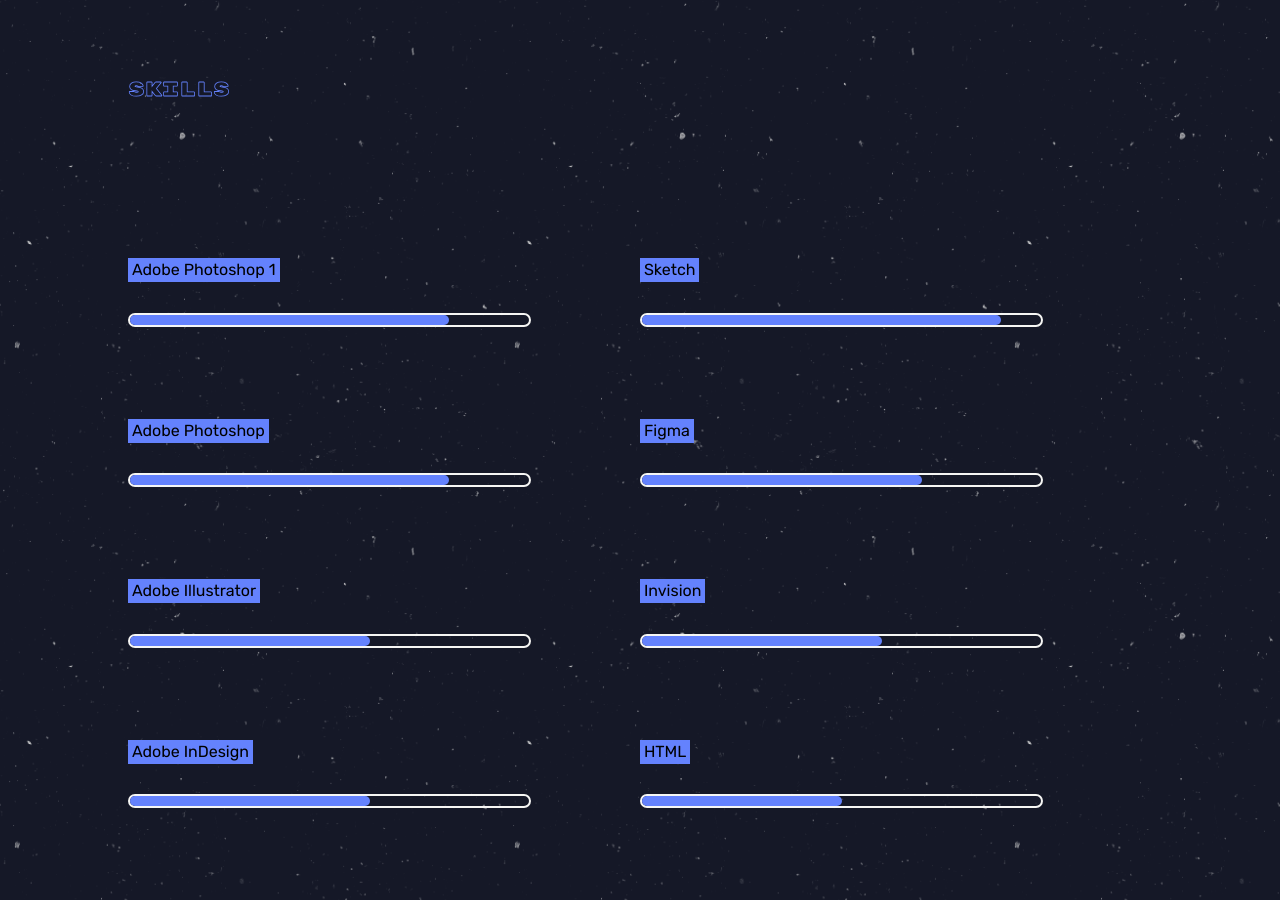
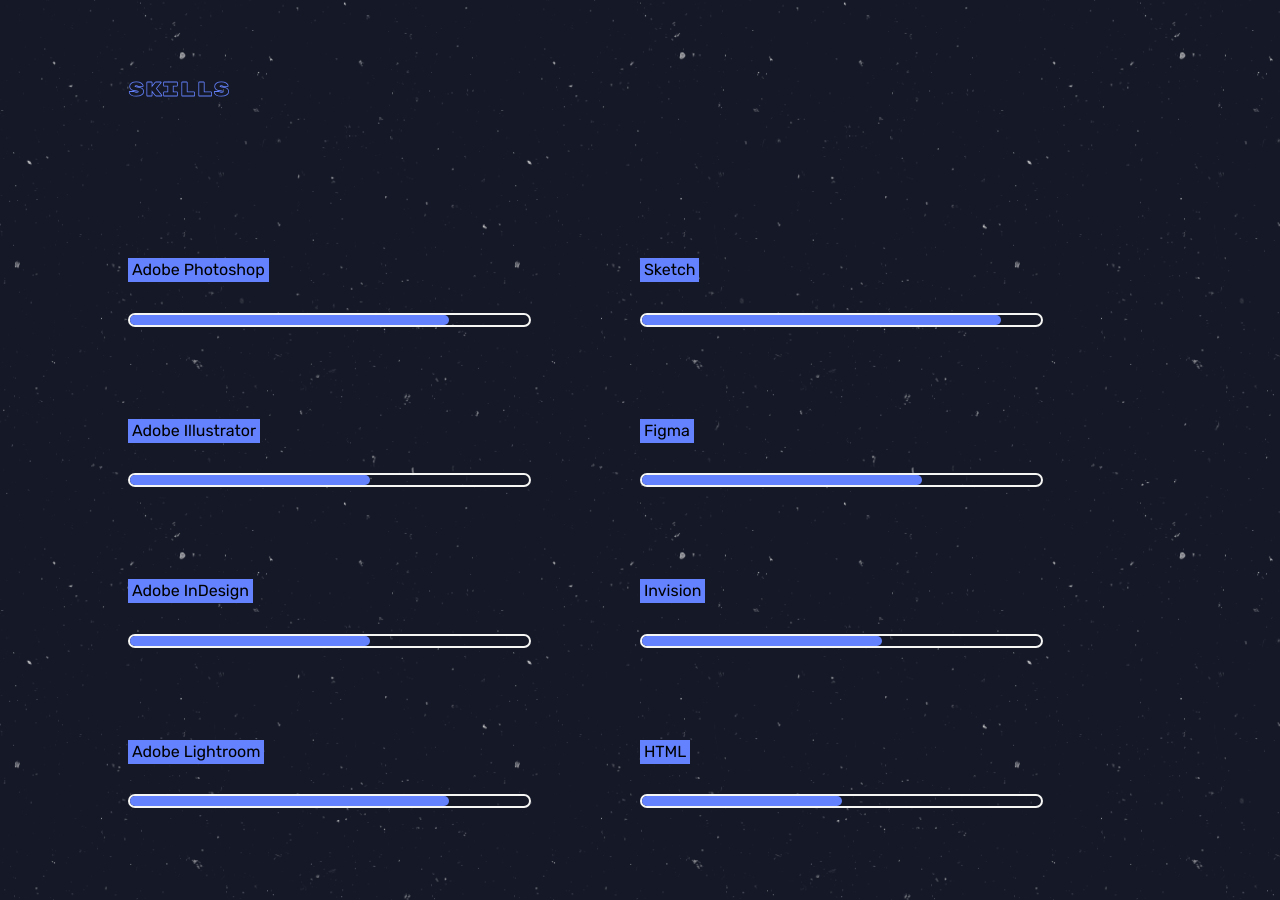
Before and after one commit to ritavmachado/portfolio, a Jekyll site: the page built from about_me.html, in a window 1280 px wide and 900 px high, scrolled down 2480 px. Built offline with Jekyll 4.4.1, drawn with Linux system fonts in a browser that asks for light colours.

Commit message:
study collection

```diff
--- a/about_me.html
+++ b/about_me.html
@@ -55,55 +55,20 @@
     <h2>SKILLS</h2>
     <div class="wrapper_skills">
         <div class="column_skills">
-            {% for skill in site.skills %}
+            {% for skill in site.skills limit:5 %}
             <h3><mark>&nbsp;{{skill.name}}&nbsp;</mark></h3>
             <div class="meter">
                 <div class="value" id="{{skill.meter_value_id}}"></div>
             </div>
             {% endfor %}
-
-            <h3><mark>&nbsp;Adobe&nbsp;</mark> <mark>Photoshop&nbsp;</mark></h3>
-            <div class="meter">
-                <div class="value" id="skill_01"></div>
-            </div>
-            <h3><mark>&nbsp;Adobe Illustrator&nbsp;</mark></h3>
-            <div class="meter">
-                <div class="value" id="skill_02"></div>
-            </div>
-            <h3><mark>&nbsp;Adobe InDesign&nbsp;</mark></h3>
-            <div class="meter">
-                <div class="value" id="skill_03"></div>
-            </div>
-            <h3><mark>&nbsp;Adobe Lightroom&nbsp;</mark></h3>
-            <div class="meter">
-                <div class="value" id="skill_04"></div>
-            </div>
-            <h3><mark>&nbsp;Adobe Premiere&nbsp;</mark></h3>
-            <div class="meter">
-                <div class="value" id="skill_05"></div>
-            </div>
         </div>
         <div class="column_skills">
-            <h3><mark>&nbsp;Sketch&nbsp;</mark></h3>
+            {% for skill in site.skills offset:5 %}
+            <h3><mark>&nbsp;{{skill.name}}&nbsp;</mark></h3>
             <div class="meter">
-                <div class="value" id="skill_06"></div>
+                <div class="value" id="{{skill.meter_value_id}}"></div>
             </div>
-            <h3><mark>&nbsp;Figma&nbsp;</mark></h3>
-            <div class="meter">
-                <div class="value" id="skill_07"></div>
-            </div>
-            <h3><mark>&nbsp;Invision&nbsp;</mark></h3>
-            <div class="meter">
-                <div class="value" id="skill_08"></div>
-            </div>
-            <h3><mark>&nbsp;HTML&nbsp;</mark></h3>
-            <div class="meter">
-                <div class="value" id="skill_09"></div>
-            </div>
-            <h3><mark>&nbsp;CSS&nbsp;</mark></h3>
-            <div class="meter">
-                <div class="value" id="skill_10"></div>
-            </div>
+            {% endfor %}
         </div>
     </div>
 </section>
```
Also changed, not shown: _skills/skill_01.md (+1 -1 lines), _skills/skill_02.md (added, +4 -0 lines), _skills/skill_03.md (added, +4 -0 lines), _skills/skill_04.md (added, +4 -0 lines), _skills/skill_05.md (added, +4 -0 lines), _skills/skill_06.md (added, +4 -0 lines), _skills/skill_07.md (added, +4 -0 lines), _skills/skill_08.md (added, +4 -0 lines), _skills/skill_09.md (added, +4 -0 lines), _skills/skill_10.md (added, +4 -0 lines), work.html (+17 -1 lines).
